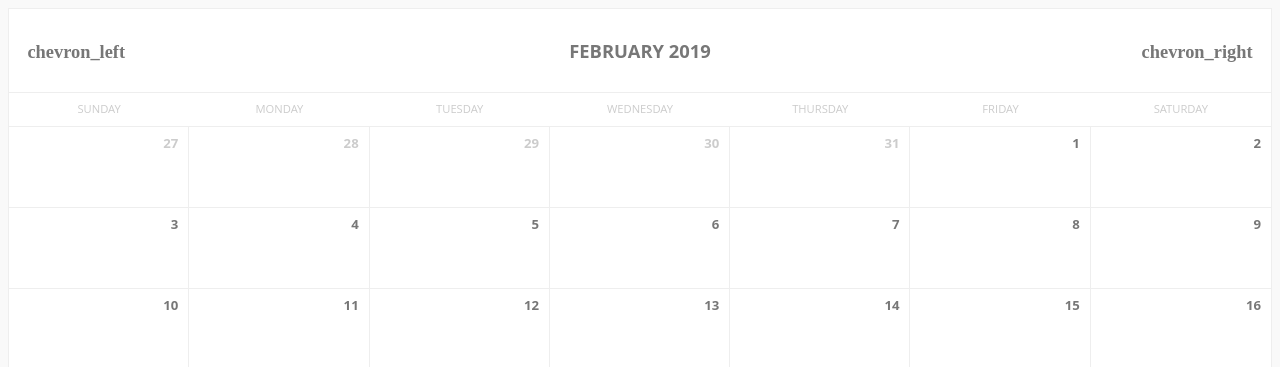
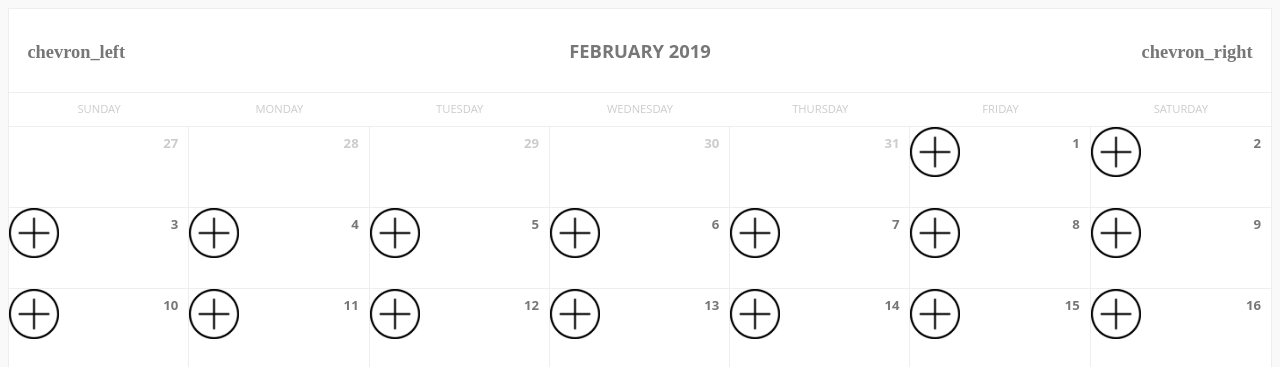
Before and after one commit to Swakhar/react-calendar, a React app: page / in a window 1280 px wide. Shown: the top 367 px of the page. Built offline with nearby package versions, Linux system fonts and the light colour scheme.

Commit message:
booking dynamically selection done

```diff
--- a/src/index.js
+++ b/src/index.js
@@ -3,20 +3,26 @@ import ReactDOM from "react-dom";
 import dateFns from "date-fns";
 
 import "./styles.css";
+import booking_icon from './booking_icon.png'
 
 class Calendar extends React.Component {
-  state = {
-    currentMonth: new Date(),
-    selectedDate: new Date()
-  };
+  constructor(props) {
+    super(props);
+
+    this.state = {
+      currentMonth: new Date(),
+      selectedDate: new Date(),
+      bookingDays: [],
+    };
+  }
 
   renderHeader() {
     const dateFormat = "MMMM YYYY";
 
     return (
       <div className="header row flex-middle">
-        <div className="col col-start">
-          <div className="icon" onClick={this.prevMonth}>
+        <div className="col col-start" onClick={this.prevMonth}>
+          <div className="icon">
             chevron_left
           </div>
         </div>
@@ -24,7 +30,9 @@ class Calendar extends React.Component {
           <span>{dateFns.format(this.state.currentMonth, dateFormat)}</span>
         </div>
         <div className="col col-end" onClick={this.nextMonth}>
-          <div className="icon">chevron_right</div>
+          <div className="icon">
+            chevron_right
+          </div>
         </div>
       </div>
     );
@@ -73,12 +81,18 @@ class Calendar extends React.Component {
                 : dateFns.isSameDay(day, selectedDate)
                 ? "selected"
                 : ""
-            }`}
+            } ${this.state.bookingDays.includes(cloneDay.toDateString()) ? 'booked' : 'not_booked'}`}
             key={day}
             onClick={() => this.onDateClick(dateFns.parse(cloneDay))}
           >
             <span className="number">{formattedDate}</span>
             <span className="bg">{formattedDate}</span>
+            {dateFns.isSameMonth(day, monthStart) &&
+             !this.state.bookingDays.includes(cloneDay.toDateString()) &&
+              <a onClick={() => this.onBookingClick(cloneDay)}>
+                <img src={booking_icon} />
+              </a>
+            }
           </div>
         );
         day = dateFns.addDays(day, 1);
@@ -96,6 +110,12 @@ class Calendar extends React.Component {
   onDateClick = day => {
     this.setState({
       selectedDate: day
+    });
+  };
+
+  onBookingClick = day => {
+    this.setState({
+      bookingDays: this.state.bookingDays.concat(day.toDateString())
     });
   };
 
--- a/src/styles.css
+++ b/src/styles.css
@@ -182,6 +182,10 @@ main {
   border-image-slice: 1;
 }
 
+.calendar .body .booked {
+  background: green;
+}
+
 .calendar .body .row {
   border-bottom: 1px solid var(--border-color);
 }
@@ -232,3 +236,8 @@ main {
   flex-basis: calc(100% / 7);
   width: calc(100% / 7);
 }
+
+img {
+  height: 50px;
+  width: 50px;
+}
```
Also changed, not shown: package.json (+6 -1 lines), src/booking_icon.png (added), 2 other files.
